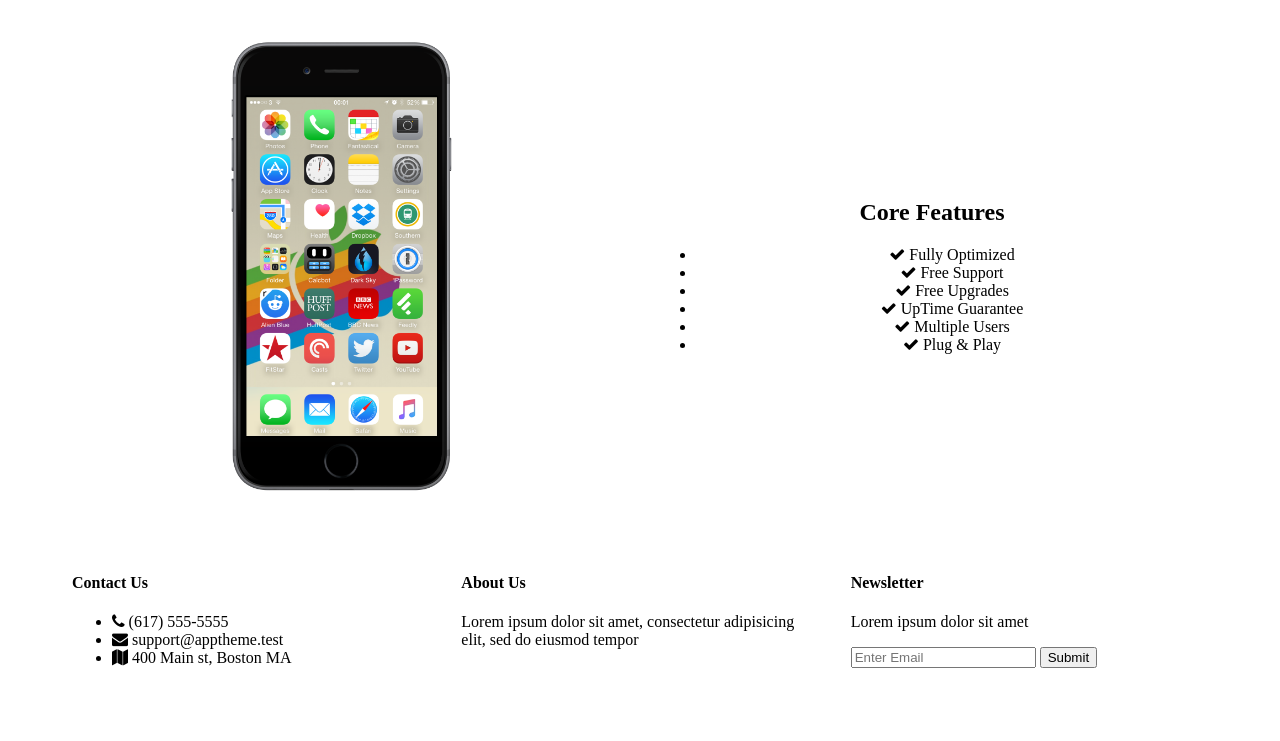
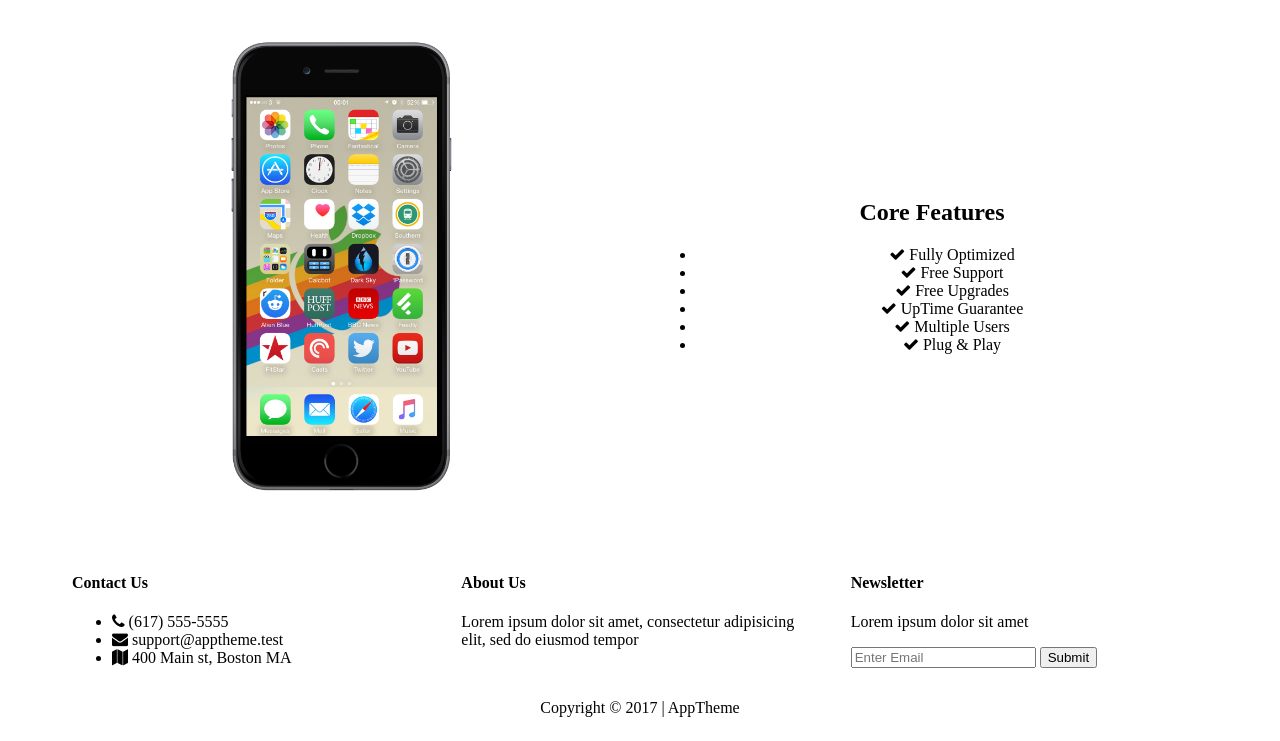
Before and after one commit to OmerSnck/app-theme, a plain HTML site: page index.html in a window 1280 px wide. Shown: the part 542-1283 px from the top of the page. Before the commit the page ends 1233 px from the top, so only its background shows below. Drawn offline with Linux system fonts and the light colour scheme.

Commit message:
footer done

```diff
--- a/index.html
+++ b/index.html
@@ -136,6 +136,14 @@
           </div>
       </section>
 
-
+      <footer id="main-footer">
+        <div class="container">
+            <div class="row center-xs center-sm center-md center-lg">
+              <div class="col-xs-12 col-sm-12 col-md-12 col-lg-12">
+                <p>Copyright &copy; 2017 | AppTheme</p>
+              </div>
+            </div>
+          </div>
+      </footer>
 </body>
 </html>
```
